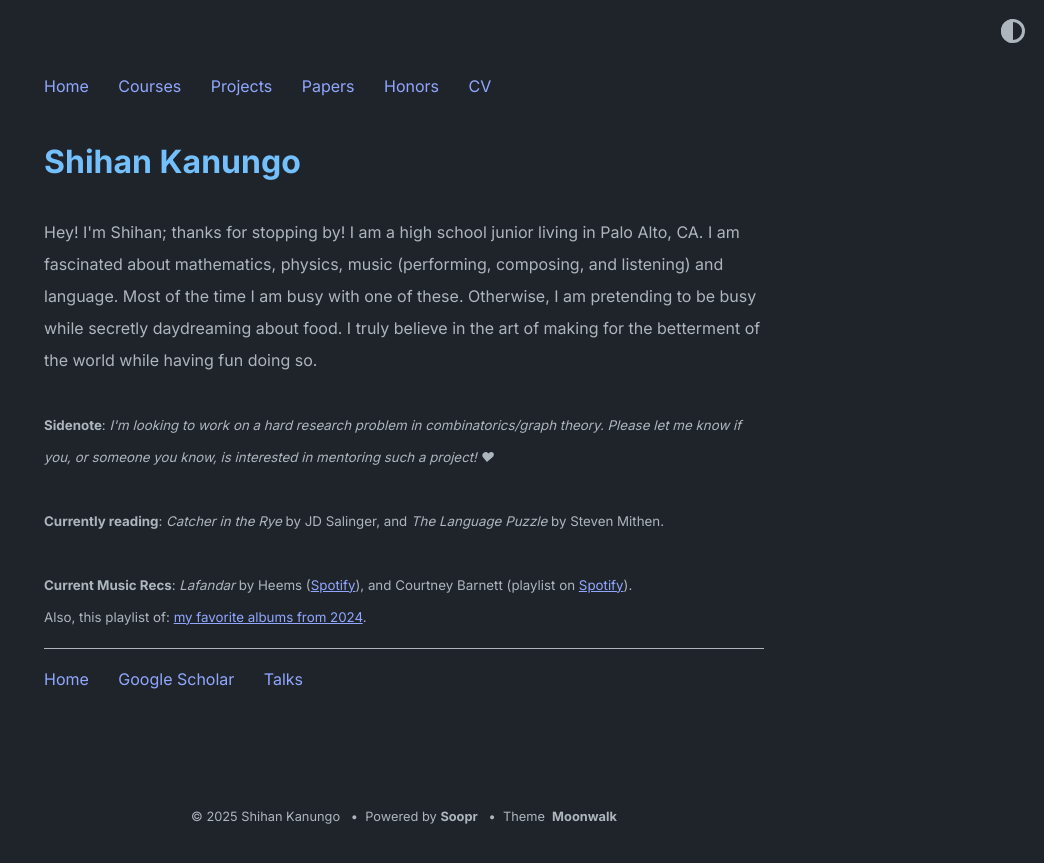
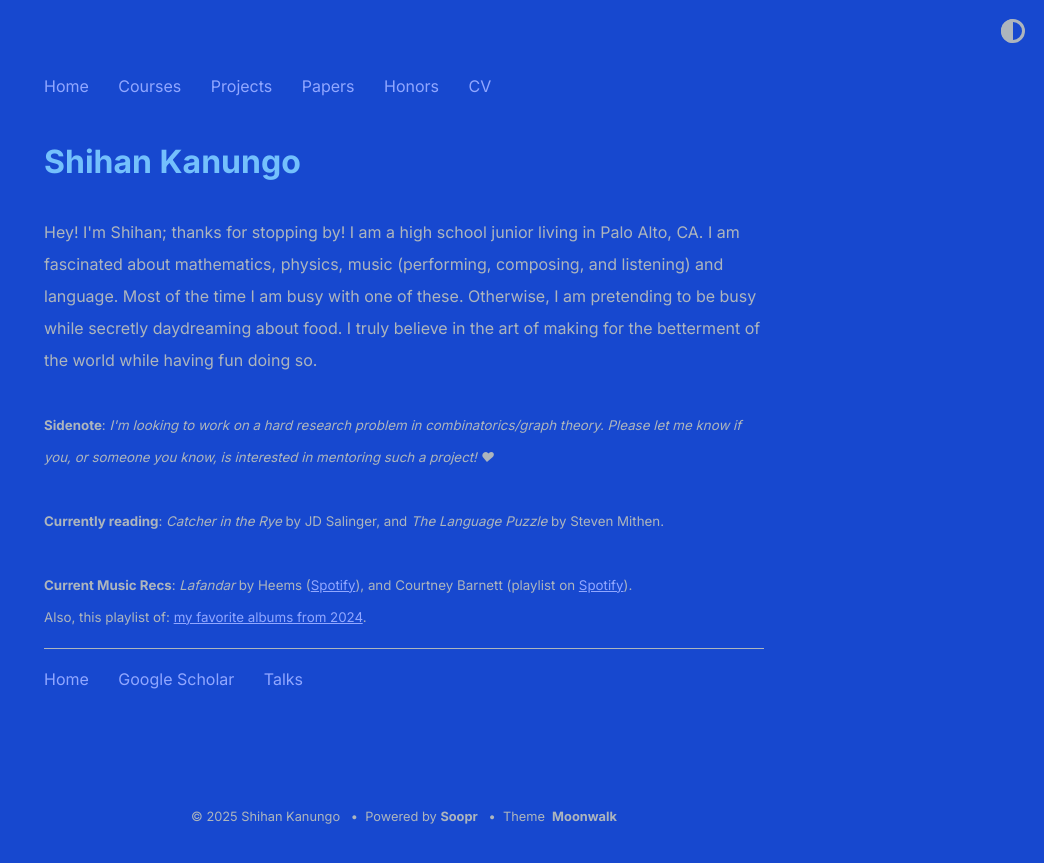
Before and after one commit to shihankanungo/shihankanungo.github.io, a Jekyll site: the page built from index.md, in a window 1280 px wide. Shown: the top 863 px of the page, without its empty margins (236-1280 px from the left). Built offline with Jekyll 4.4.1, drawn with Linux system fonts in a browser that asks for light colours.

Commit message:
Update moonwalk.scss

```diff
--- a/_sass/moonwalk.scss
+++ b/_sass/moonwalk.scss
@@ -82,7 +82,8 @@ img {
       --headings: #74c0fc;
       --links: #91A7FF;
       --highlight: #41C7C7;
-      --bg: #1f242A;
+      --bg: #1748cf;
+      // --bg: #1f242A;
       --bg-secondary: #323945;
       --text: #adb5bd;
       --text-secondary: #9CA3AF;
```
